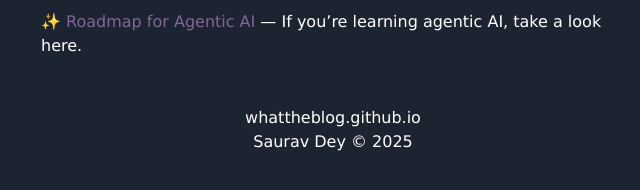
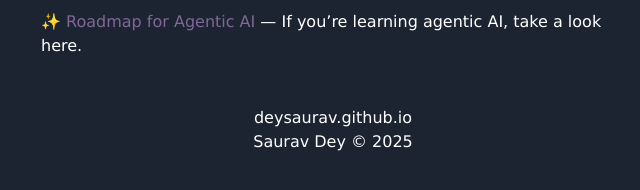
Before and after one commit to agentloopfyi/agentloopfyi.github.io, a Jekyll site: the page built from index.markdown, in a window 1280 px wide. Shown: the part 187-377 px from the top of the page, without its empty margins (307-947 px from the left). Built offline with Jekyll 4.4.1, drawn with Linux system fonts in a browser that asks for light colours.

Commit message:
Update _config.yml

```diff
--- a/_config.yml
+++ b/_config.yml
@@ -3,7 +3,7 @@ title: "Saurav's blog"
 email:
 description:
 baseurl: ""
-url: "whattheblog.github.io"
+url: "deysaurav.github.io"
 footnote: "Saurav Dey © 2025"
 
 # Build settings
```
